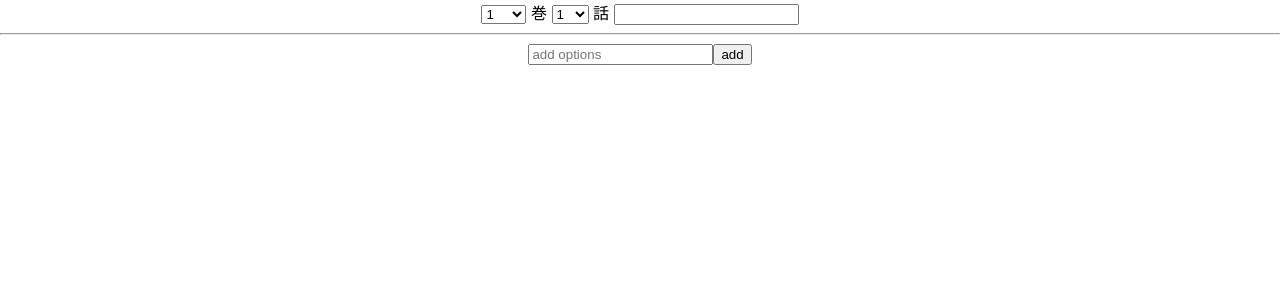
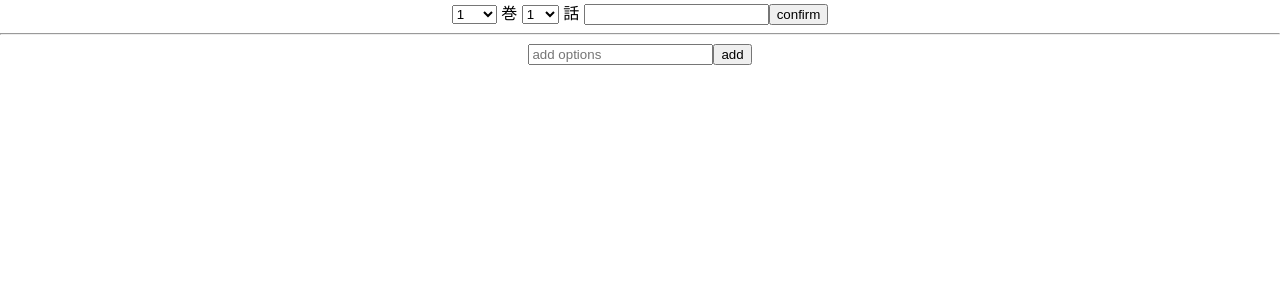
Before and after one commit to ASAP-BYAF/react-radio-button, a React (Create React App) app: page / in a window 1280 px wide. Shown: the top 300 px of the page. Built offline with nearby package versions, Linux system fonts and the light colour scheme; no server answers.

Commit message:
タイトルの入力にモーダルを用いるのをやめました。

```diff
--- a/src/RefineRadio.js
+++ b/src/RefineRadio.js
@@ -125,6 +125,11 @@ const RefineRadio = () => {
     }
   };
 
+  const handleFileNameChange = (e) => {
+    const newFilename = e.target.value;
+    setFileName(newFilename);
+  };
+
   const handleOptionInputChange = (event) => {
     const newText = event.target.value.toLowerCase();
     setOptionInput(newText);
@@ -241,7 +246,7 @@ const RefineRadio = () => {
   useMemo(async () => {
     const res = await getFileById(vol, file);
     if (res.message === "None") {
-      setFileName("NoneNone");
+      setFileName("");
       setFileId(-1);
       setFileExist(false);
     } else {
@@ -251,29 +256,16 @@ const RefineRadio = () => {
     }
   }, [vol, file]);
 
-  const fileRename = async (x) => {
-    const ret = await new Promise((resolve) => {
-      setModalConfigRename({
-        onClose: resolve,
-        title: "新しいファイル名を入力してください。",
-        message: "空白のみにはできません。",
-        oldText: x,
-      });
-    });
-    setModalConfigRename(undefined);
-    const ret_trimed = ret.trim();
-    if (ret !== "cancel" && ret_trimed && !allQuestions.includes(ret_trimed)) {
-      setFileName(ret);
-      if (filename === "NoneNone") {
-        const res = await addFile(vol, file, ret);
-        await aaa(options, res.id);
-        setFileId(res.id);
-      } else {
-        const res = await updateFile(fileId, vol, file, ret);
-        setFileId(res.id);
-      }
-      setFileExist(true);
+  const confirmFileName = async () => {
+    if (fileId < 0) {
+      const res = await addFile(vol, file, filename);
+      await aaa(options, res.id);
+      setFileId(res.id);
+    } else {
+      const res = await updateFile(fileId, vol, file, filename);
+      setFileId(res.id);
     }
+    setFileExist(true);
   };
 
   const handleAddOptions = async (newOptionName) => {
@@ -390,10 +382,11 @@ const RefineRadio = () => {
           label="話"
           handleChange={handleFileNumChange}
         />
-        <input
-          type="text"
-          value={filename}
-          onClick={(e) => fileRename(e.target.value)}
+        <input type="text" value={filename} onChange={handleFileNameChange} />
+        <Button
+          name="confirmButton"
+          handleClick={confirmFileName}
+          icon="confirm"
         />
       </div>
 
```
